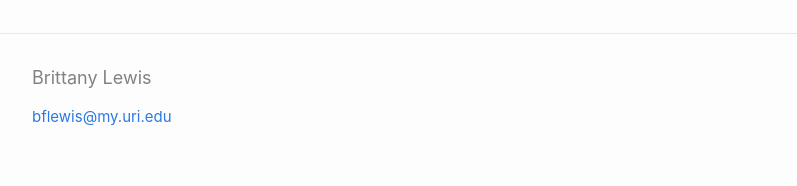
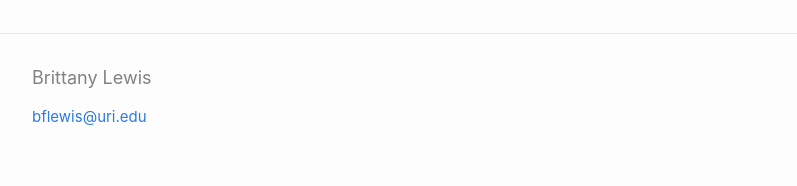
Before and after one commit to bgradel/website, a Jekyll site: the page built from index.md, in a window 1280 px wide. Shown: the part 1167-1353 px from the top of the page, without its empty margins (238-1035 px from the left). Built offline with Jekyll 4.4.1, drawn with Linux system fonts in a browser that asks for light colours.

```diff
--- a/_config.yml
+++ b/_config.yml
@@ -14,7 +14,7 @@
 # You can create any custom variable you would like, and they will be accessible
 # in the templates via {{ site.myvariable }}.
 title: Brittany Lewis
-email: bflewis@my.uri.edu
+email: bflewis@uri.edu
 description: >- # this means to ignore newlines until "baseurl:"
 #  Write an awesome description for your new site here. You can edit this
 #  line in _config.yml. It will appear in your document head meta (for
```
